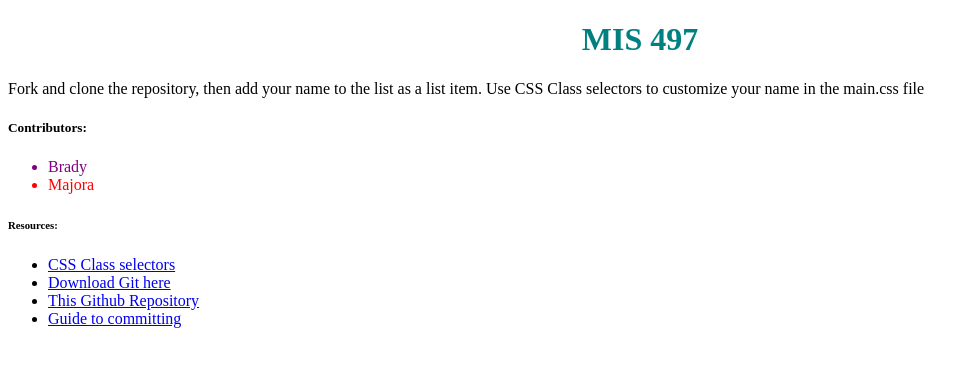
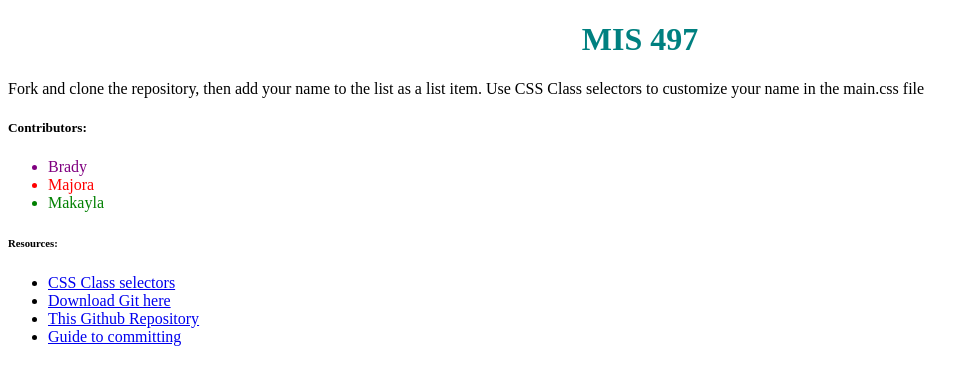
Before and after one commit to mbdorroh/MIS497_Assignment_01, a PHP site: page /index.html in a window 1280 px wide. Shown: the top 385 px of the page, without its empty margins (0-979 px from the left). Run offline with PHP 8.4, Linux system fonts and the light colour scheme.

Commit message:
'Added my name and styled it using CSS'

```diff
--- a/index.html
+++ b/index.html
@@ -17,6 +17,7 @@
     <ul>
         <li class="Brady">Brady</li>
         <li class="Majora">Majora</li>
+        <li class="Makayla">Makayla</li>
     </ul>
     <h6>Resources:</h6>
     <ul>
--- a/main.css
+++ b/main.css
@@ -10,3 +10,7 @@ h1 {
 .Majora {
     color: red;
 }
+
+.Makayla {
+    color: green;
+}
```
Lines whose indentation alone changed are shown as unchanged.
